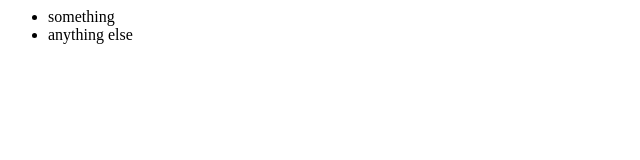
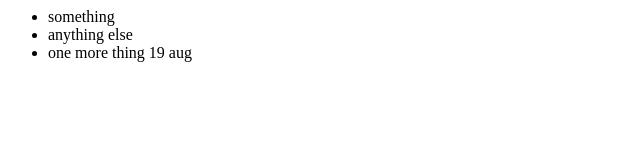
Before and after one commit to ArsMak505/arsmak, a plain HTML site: page index.html in a window 1280 px wide. Shown: the whole page, without its empty margins (0-640 px from the left). Drawn offline with Linux system fonts and the light colour scheme.

Commit message:
chnaging the index file

```diff
--- a/index.html
+++ b/index.html
@@ -7,6 +7,7 @@
     <li>
       anything else
     </li>
+    <li>one more thing 19 aug</li>
   </ul>
 </div>
 </html>
```
